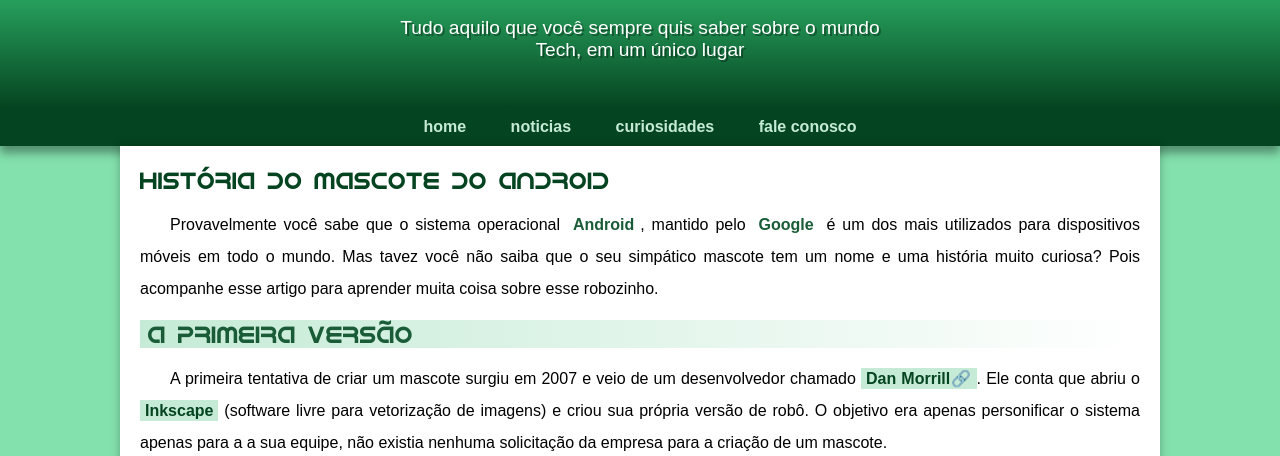
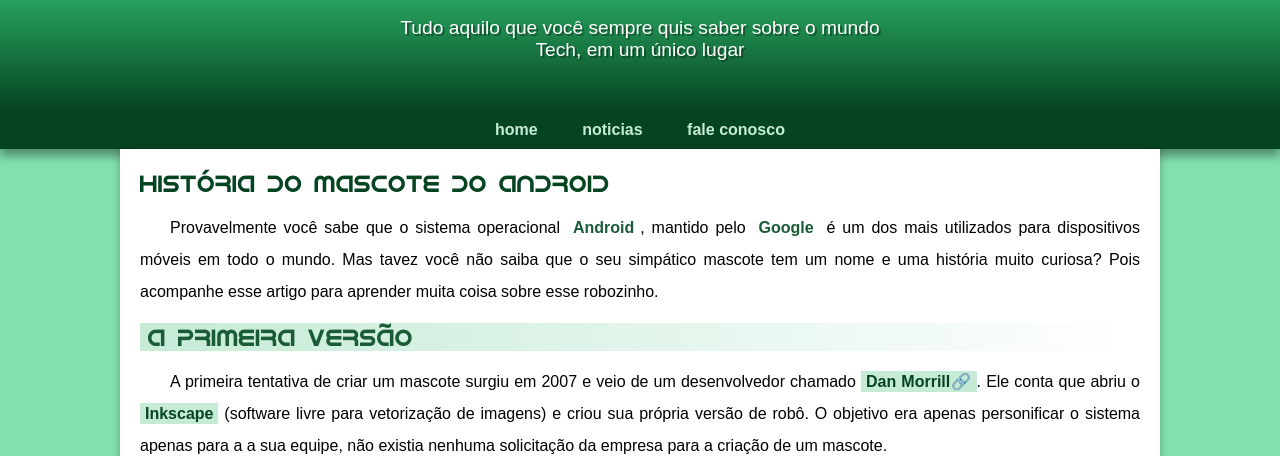
Before and after one commit to gustavoventura7/projeto-android, a plain HTML site: page index.html in a window 1280 px wide. Shown: the part 72-528 px from the top of the page. Drawn offline with Linux system fonts and the light colour scheme; a web font is replaced by a local one.

Commit message:
Atualização 2 do projeto

```diff
--- a/index.html
+++ b/index.html
@@ -15,7 +15,6 @@
    <nav>
     <a href="#">home</a>
     <a href="#">noticias</a>
-    <a href="#">curiosidades</a>
     <a href="#">fale conosco</a>
    </nav>
    <Main>
--- a/style.css
+++ b/style.css
@@ -68,6 +68,7 @@ header > h1{
         margin: auto;
         padding-left: 10px;
         padding-right: 10px;
+        padding-bottom: 50px;
         text-shadow: 2px 2px 0px rgba(0, 0, 0, 0.336);
 
     }
```
